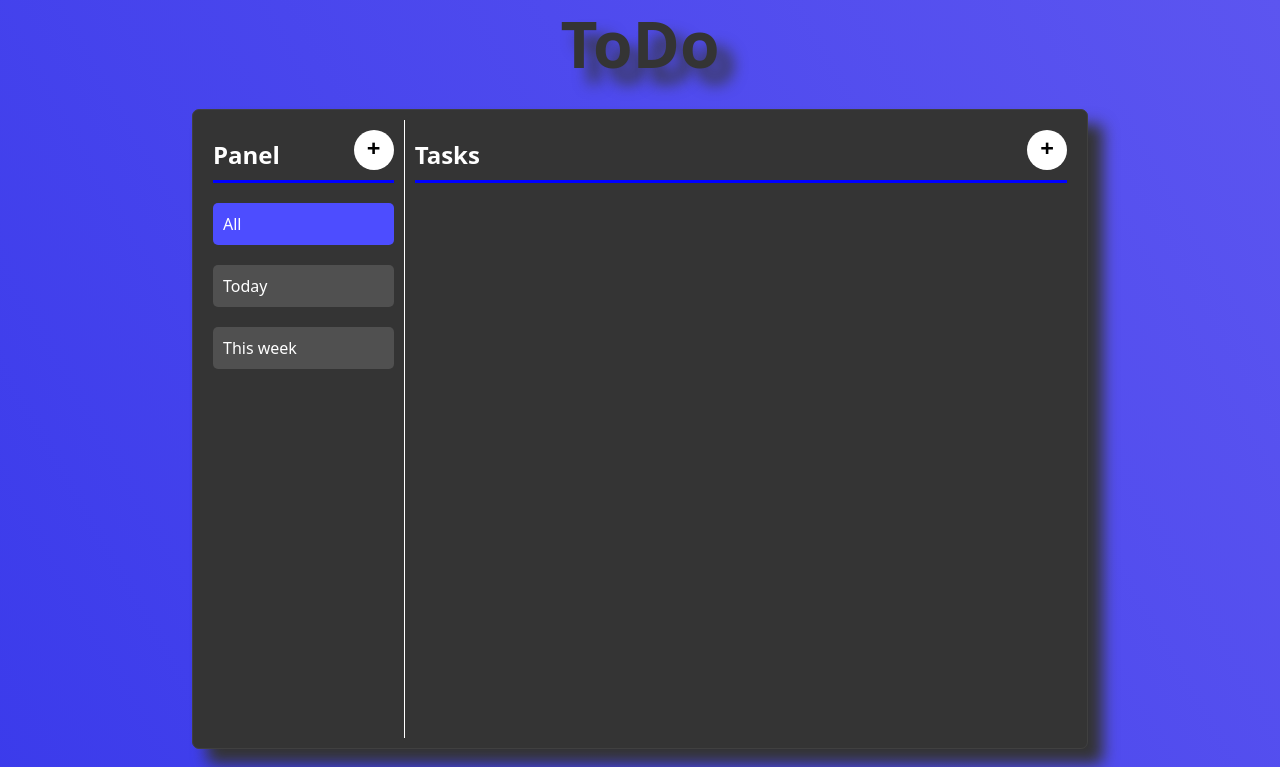
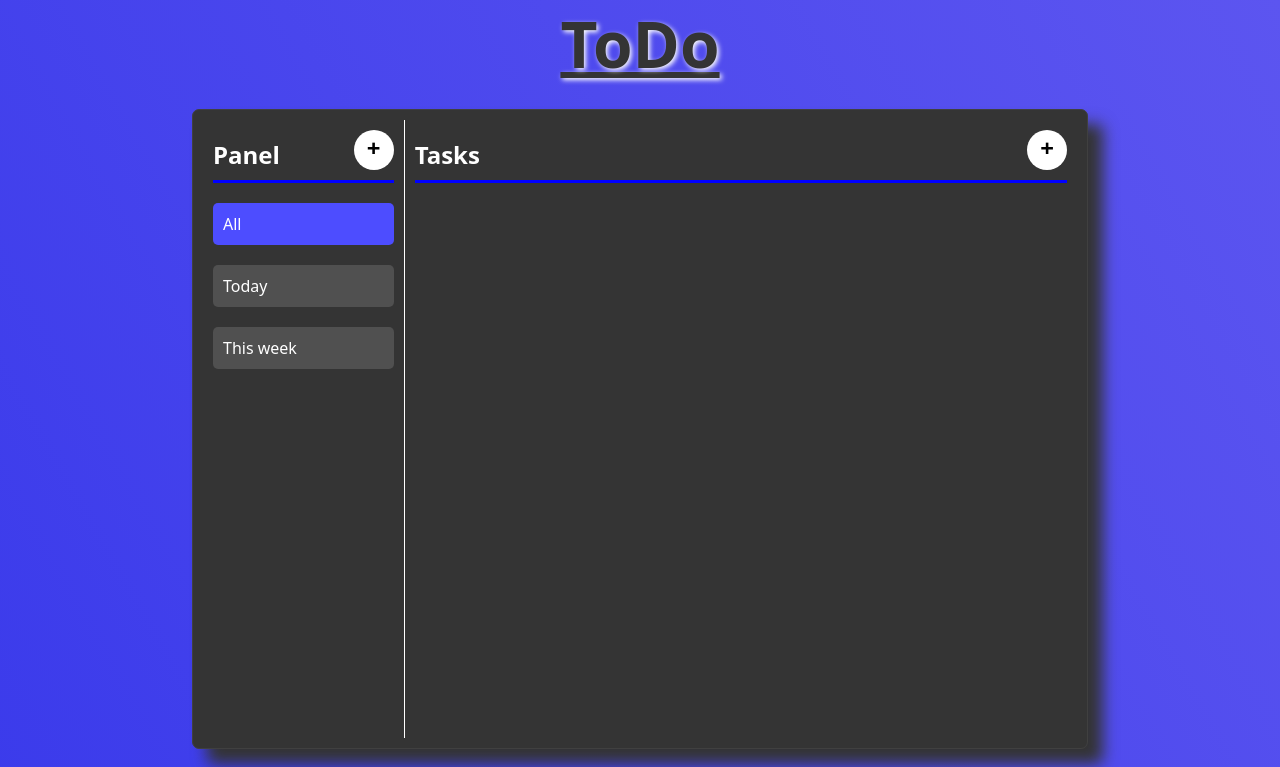
Before and after one commit to durgeshbg/todo, a plain HTML site: page index.html in a window 1280 px wide. Shown: the top 767 px of the page. Drawn offline with Linux system fonts and the light colour scheme.

Commit message:
underline h1 tag

```diff
--- a/style.css
+++ b/style.css
@@ -24,8 +24,9 @@ body {
 /* ------------------- HEADING ------------------- */
 h1 {
     color: #343434;
-    text-shadow: 15px 15px 15px #343434;
+    text-shadow: 2px 2px 5px white;
     font-size: 4rem;
+    text-decoration: underline;
 }
 /* ------------------- MAIN PANEL ------------------- */
 .panel {
@@ -169,7 +170,7 @@ h2 {
     height: 10px;
     border-radius: 50%;
 }
-.priority.low{
+.priority.low {
     background-color: green;
 }
 .priority.medium {
```
